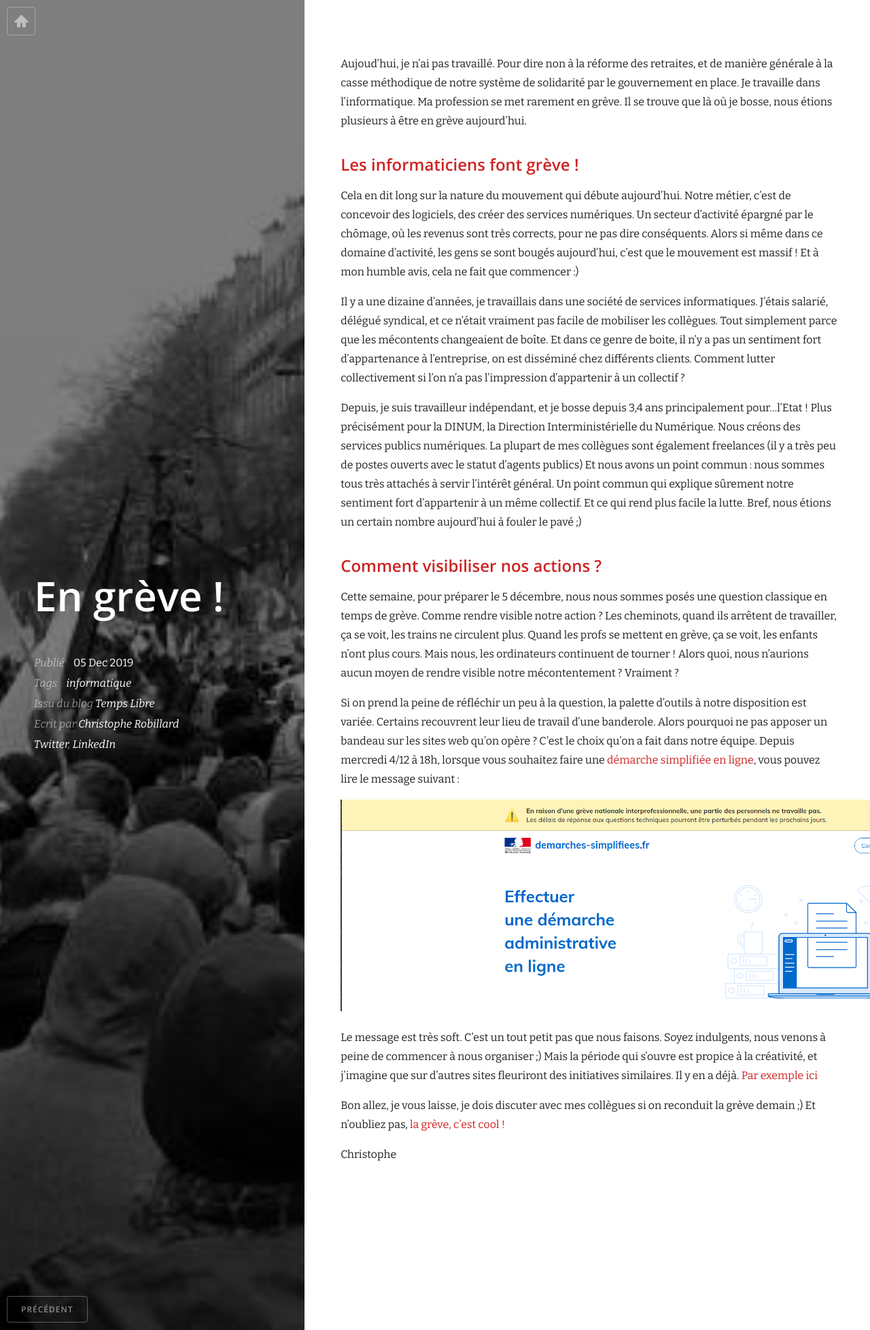
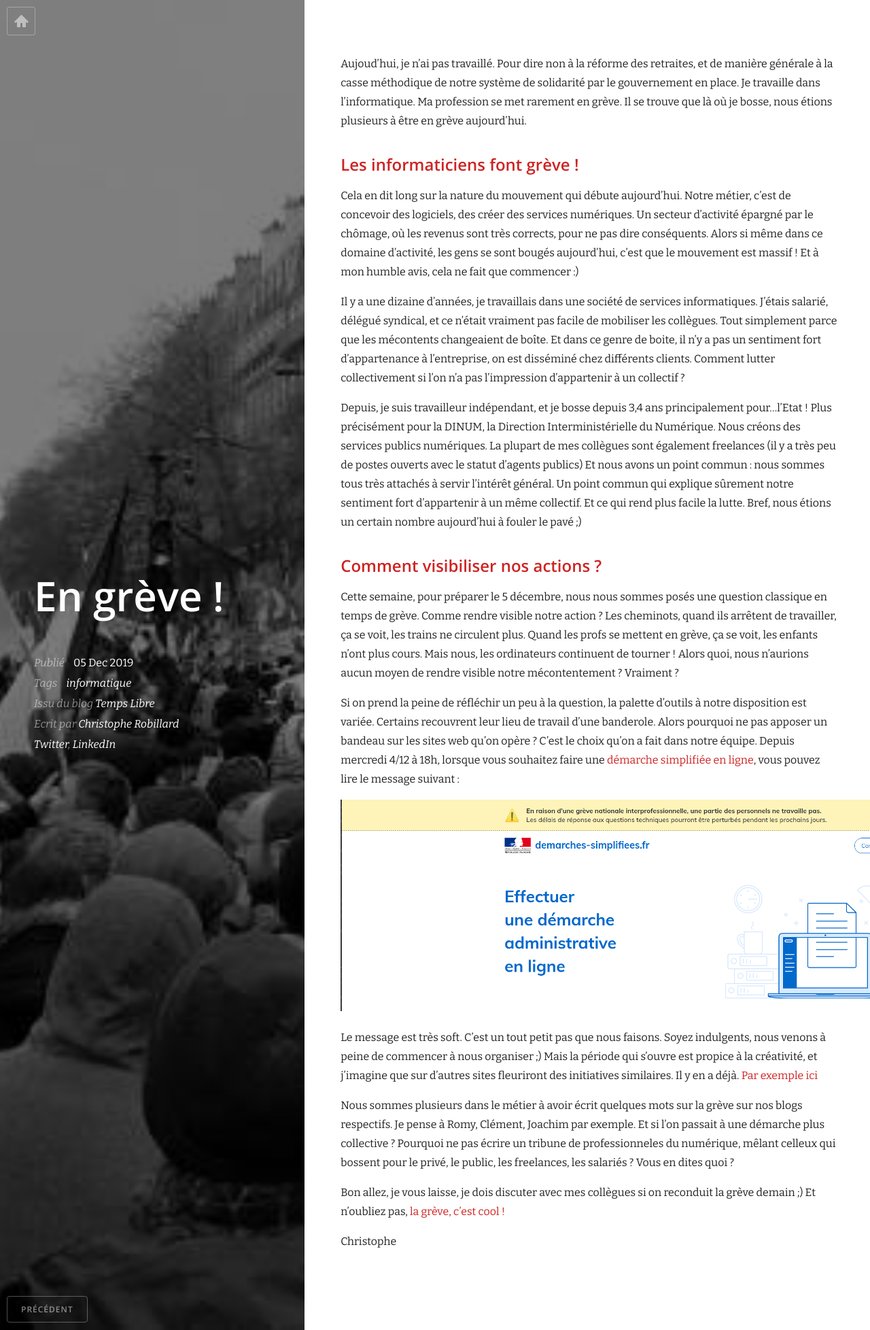
Before and after one commit to krichtof/krichtof.github.io, a Jekyll site: the page built from _posts/2019-12-05-en-greve.md, in a window 1280 px wide. Shown: the whole page at 68% size. Built offline with Jekyll 4.4.1, drawn with Linux system fonts in a browser that asks for light colours; nearby versions of some CDN libraries.

Commit message:
propose une tribune

```diff
--- a/_posts/2019-12-05-en-greve.md
+++ b/_posts/2019-12-05-en-greve.md
@@ -30,6 +30,8 @@ Si on prend la peine de réfléchir un peu à la question, la palette d'outils
 
 Le message est très soft. C'est un tout petit pas que nous faisons. Soyez indulgents, nous venons à peine de commencer à nous organiser ;) Mais la période qui s'ouvre est propice à la créativité, et j'imagine que sur d'autres sites fleuriront des initiatives similaires. Il y en a déjà. [Par exemple ici](http://romy.tetue.net/comment-faire-greve)
 
+Nous sommes plusieurs dans le métier à avoir écrit quelques mots sur la grève sur nos blogs respectifs. Je pense à Romy, Clément, Joachim par exemple. Et si l'on passait à une démarche plus collective ? Pourquoi ne pas écrire un tribune de professionneles du numérique, mêlant celleux qui bossent pour le privé, le public, les freelances, les salariés ? Vous en dites quoi ?
+
 Bon allez, je vous laisse, je dois discuter avec mes collègues si on reconduit la grève demain ;) Et n'oubliez pas, [la grève, c'est cool !](http://greve.cool)
 
 Christophe
```
